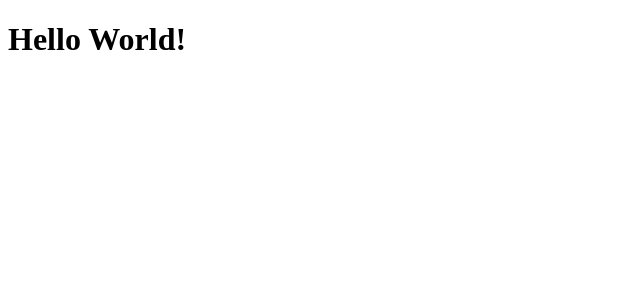
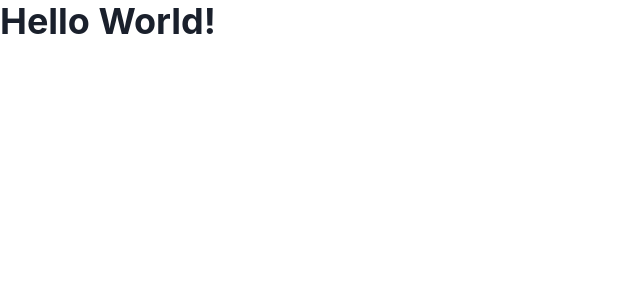
Before and after one commit to AlexsandroBezerra/college-web, a Next.js app: page / in a window 1280 px wide. Shown: the top 300 px of the page, without its empty margins (0-640 px from the left). Built offline with nearby package versions, Linux system fonts and the light colour scheme.

Commit message:
feat: add chakra ui

```diff
--- a/package.json
+++ b/package.json
@@ -9,8 +9,12 @@
     "lint": "next lint"
   },
   "dependencies": {
+    "@chakra-ui/react": "^1.6.9",
+    "@emotion/react": "^11",
+    "@emotion/styled": "^11",
     "@types/node": "^16.10.3",
     "@types/react": "^17.0.27",
+    "framer-motion": "^4",
     "next": "11.1.2",
     "react": "17.0.2",
     "react-dom": "17.0.2",
--- a/src/pages/_app.tsx
+++ b/src/pages/_app.tsx
@@ -1,5 +1,10 @@
+import { ChakraProvider } from "@chakra-ui/react";
 import { AppProps } from "next/app";
 
 export default function MyApp({ Component, pageProps }: AppProps) {
-  return <Component {...pageProps} />;
+  return (
+    <ChakraProvider>
+      <Component {...pageProps} />
+    </ChakraProvider>
+  );
 }
--- a/src/pages/index.tsx
+++ b/src/pages/index.tsx
@@ -1,3 +1,4 @@
+import { Heading } from "@chakra-ui/react";
 import Head from "next/head";
 
 export default function Home() {
@@ -7,9 +8,7 @@ export default function Home() {
         <title>Hello World Page</title>
       </Head>
 
-      <main>
-        <h1>Hello World!</h1>
-      </main>
+      <Heading>Hello World!</Heading>
     </>
   );
 }
--- /dev/null
+++ b/src/styles/theme.ts
@@ -0,0 +1,12 @@
+import { extendTheme } from "@chakra-ui/react";
+
+export const theme = extendTheme({
+  styles: {
+    global: {
+      body: {
+        bg: "gray.50",
+        color: "gray.900",
+      },
+    },
+  },
+});
```
Also changed, not shown: 1 other file (tests, documents, lock files or other folders).
